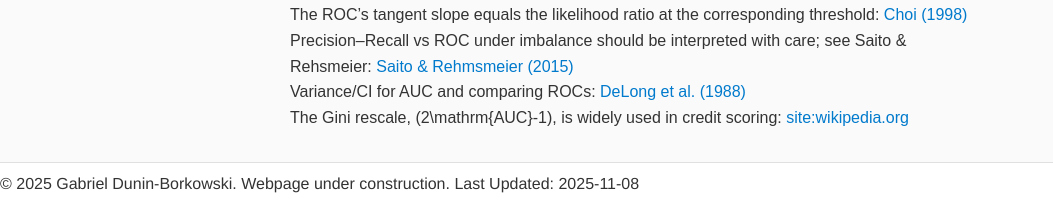
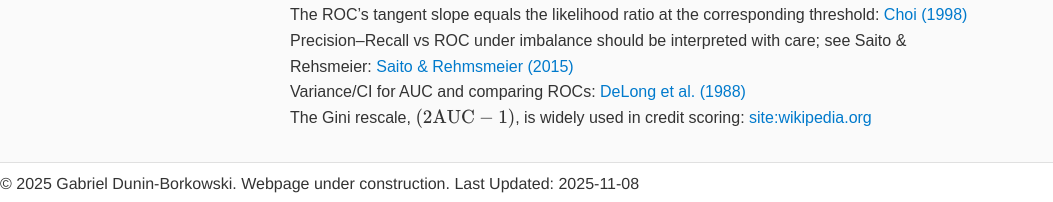
Before and after one commit to econometricsfanboy/gabrieldunin.com, a Jekyll site: the page built from docs/blog/2025-11-08-ROC-Derivation-with-images.html, in a window 1280 px wide and 900 px high, scrolled down 4093 px. Shown: the part 695-897 px from the top of the window, without its empty margins (0-1053 px from the left). Built offline with Jekyll 4.4.1, drawn with Linux system fonts in a browser that asks for light colours.

```diff
--- a/docs/blog/2025-11-08-ROC-Derivation-with-images.html
+++ b/docs/blog/2025-11-08-ROC-Derivation-with-images.html
@@ -305,6 +305,6 @@ def roc_auc(y_true, y_score):
     <li>The ROC’s tangent slope equals the likelihood ratio at the corresponding threshold: <a href="https://pubmed.ncbi.nlm.nih.gov/9850136/">Choi (1998)</a></li>
     <li>Precision–Recall vs ROC under imbalance should be interpreted with care; see Saito & Rehsmeier: <a href="https://journals.plos.org/plosone/article?id=10.1371%2Fjournal.pone.0118432">Saito &amp; Rehmsmeier (2015)</a></li>
     <li>Variance/CI for AUC and comparing ROCs: <a href="https://www.google.com/search?q=Comparing+the+areas+under+two+or+more+correlated+ROC+curves+DeLong+1988+site%3Apubmed.ncbi.nlm.nih.gov">DeLong et&nbsp;al. (1988)</a></li>
-    <li>The Gini rescale, (2\mathrm{AUC}-1), is widely used in credit scoring: <a href="https://en.wikipedia.org/wiki/Receiver_operating_characteristi">site:wikipedia.org</a></li>
+    <li>The Gini rescale, \((2\mathrm{AUC}-1)\), is widely used in credit scoring: <a href="https://en.wikipedia.org/wiki/Receiver_operating_characteristi">site:wikipedia.org</a></li>
   </ul>
 </section>
```
